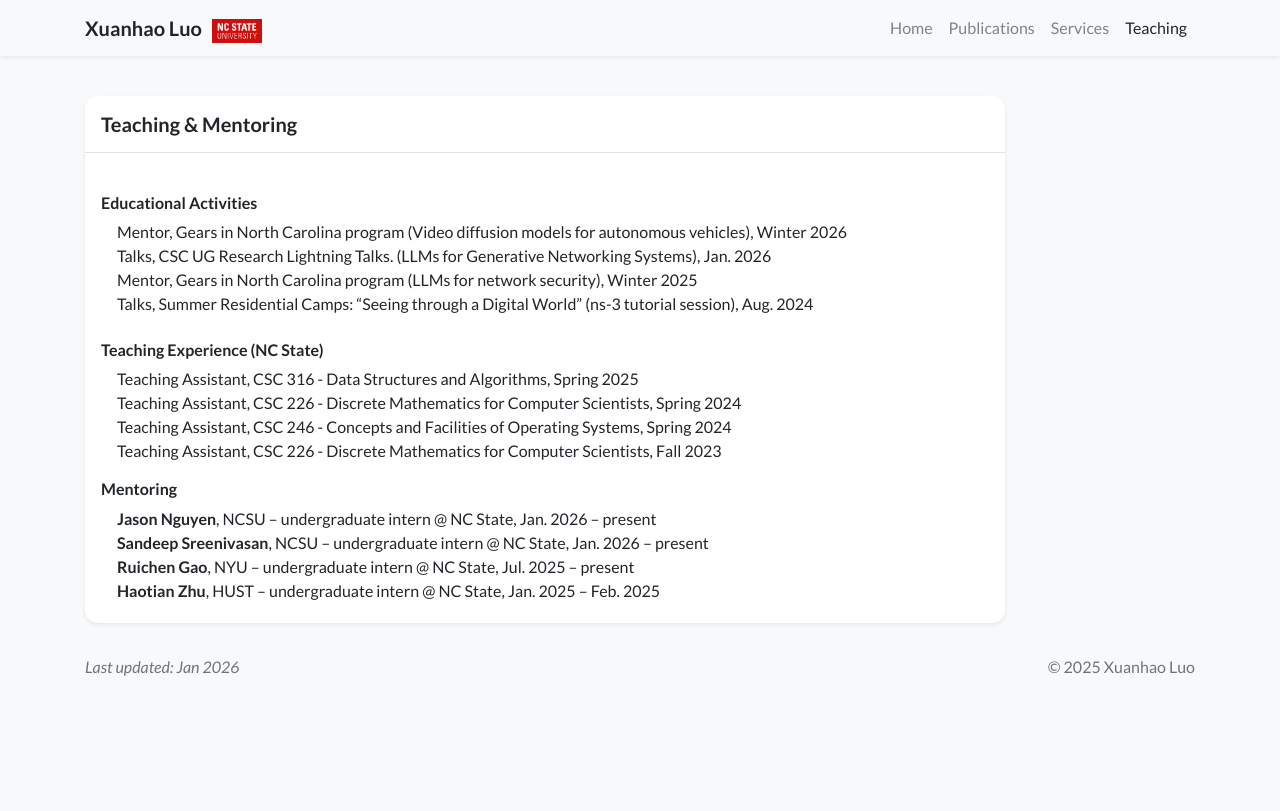
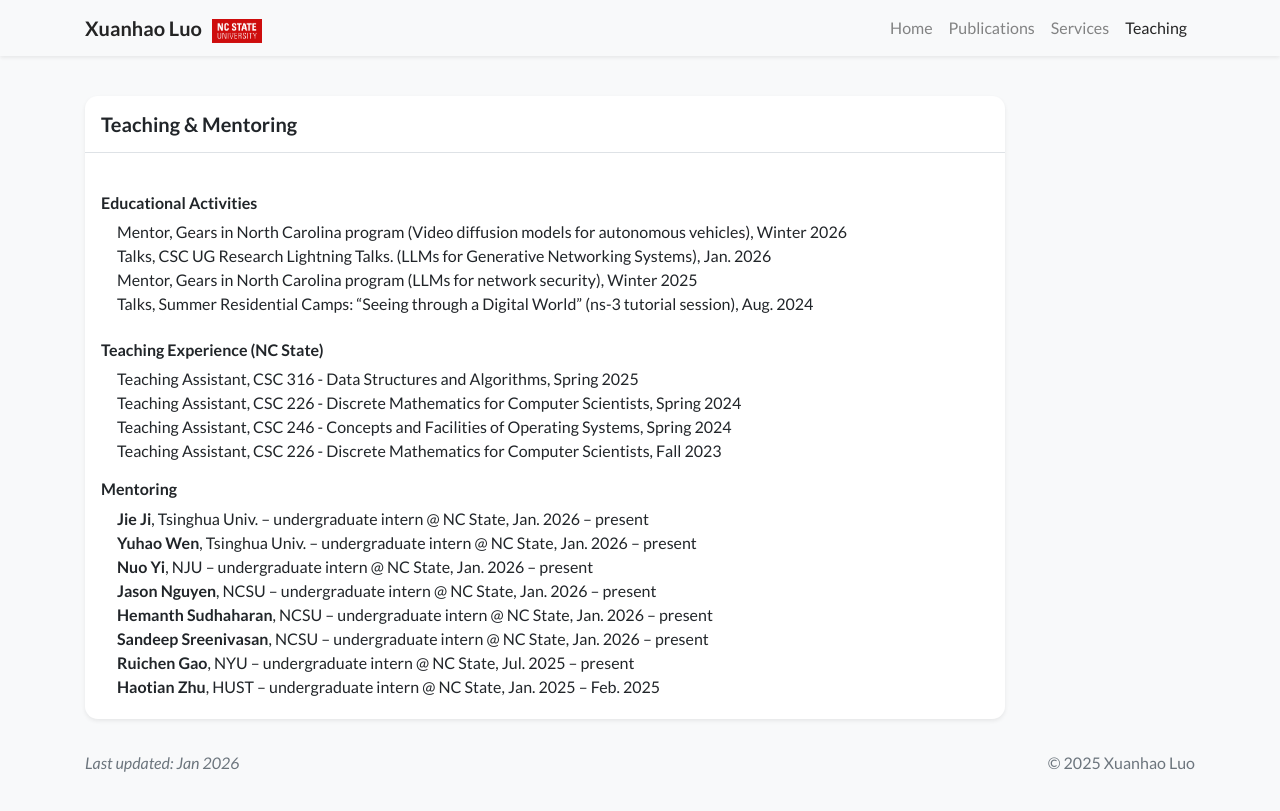
Before and after one commit to Xuanhao-Luo/Xuanhao-Luo.github.io, a Jekyll site: the page built from pages/teaching.html, in a window 1280 px wide. Shown: the top 811 px of the page. Built offline with Jekyll 4.4.1, drawn with Linux system fonts in a browser that asks for light colours; nearby versions of some CDN libraries; a style sheet for code colours, icons or effects is not loaded.

Commit message:
Update homepage

```diff
--- a/pages/teaching.html
+++ b/pages/teaching.html
@@ -41,7 +41,11 @@ permalink: /teaching/
             <!-- Mentoring -->
       <h6 class="mt-3">Mentoring</h6>
       <ul class="list-unstyled mb-1 pl-3">
+        <li><strong>Jie Ji</strong>, Tsinghua Univ. – undergraduate intern @ NC State, Jan. 2026 – present</li>
+        <li><strong>Yuhao Wen</strong>, Tsinghua Univ. – undergraduate intern @ NC State, Jan. 2026 – present</li>
+        <li><strong>Nuo Yi</strong>, NJU – undergraduate intern @ NC State, Jan. 2026 – present</li>
         <li><strong>Jason Nguyen</strong>, NCSU – undergraduate intern @ NC State, Jan. 2026 – present</li>
+        <li><strong>Hemanth Sudhaharan</strong>, NCSU – undergraduate intern @ NC State, Jan. 2026 – present</li>
         <li><strong>Sandeep Sreenivasan</strong>, NCSU – undergraduate intern @ NC State, Jan. 2026 – present</li>
         <li><strong>Ruichen Gao</strong>, NYU – undergraduate intern @ NC State, Jul. 2025 – present</li>
         <li><strong>Haotian Zhu</strong>, HUST – undergraduate intern @ NC State, Jan. 2025 – Feb. 2025</li>
```
